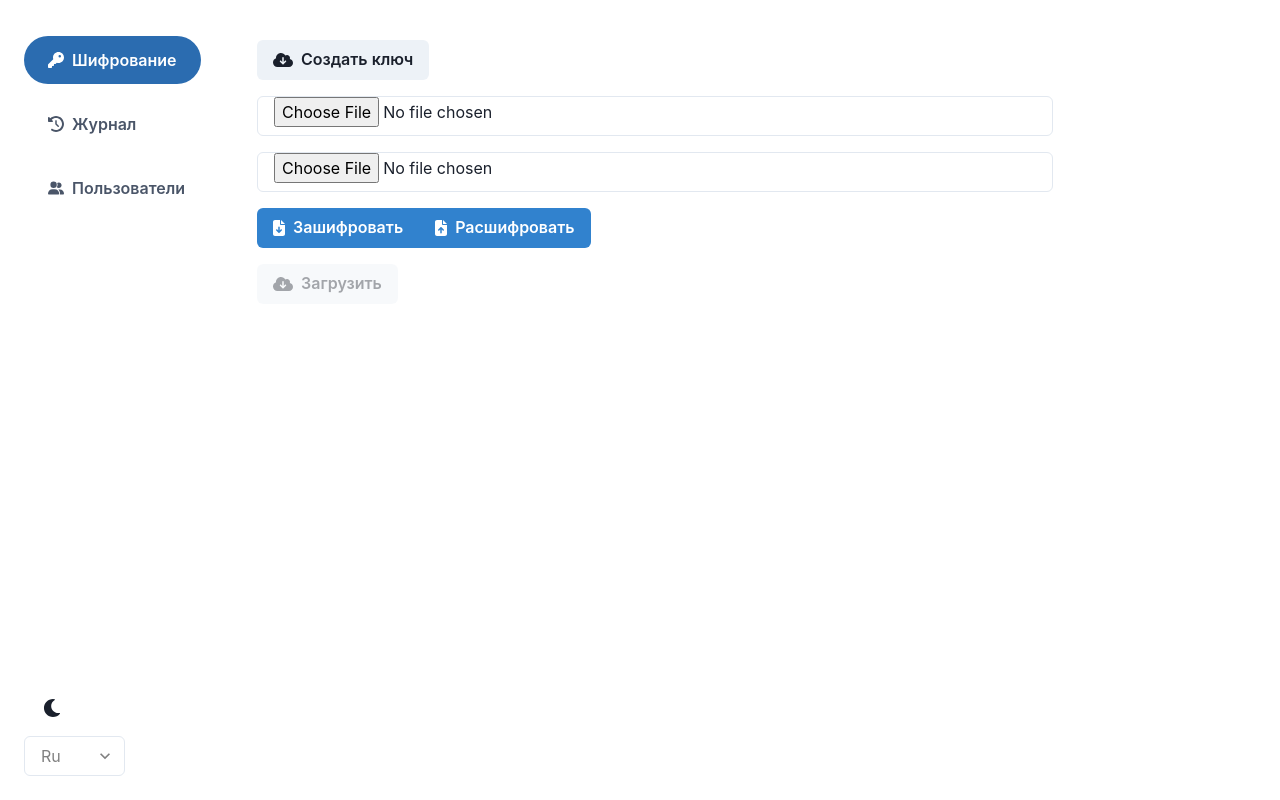
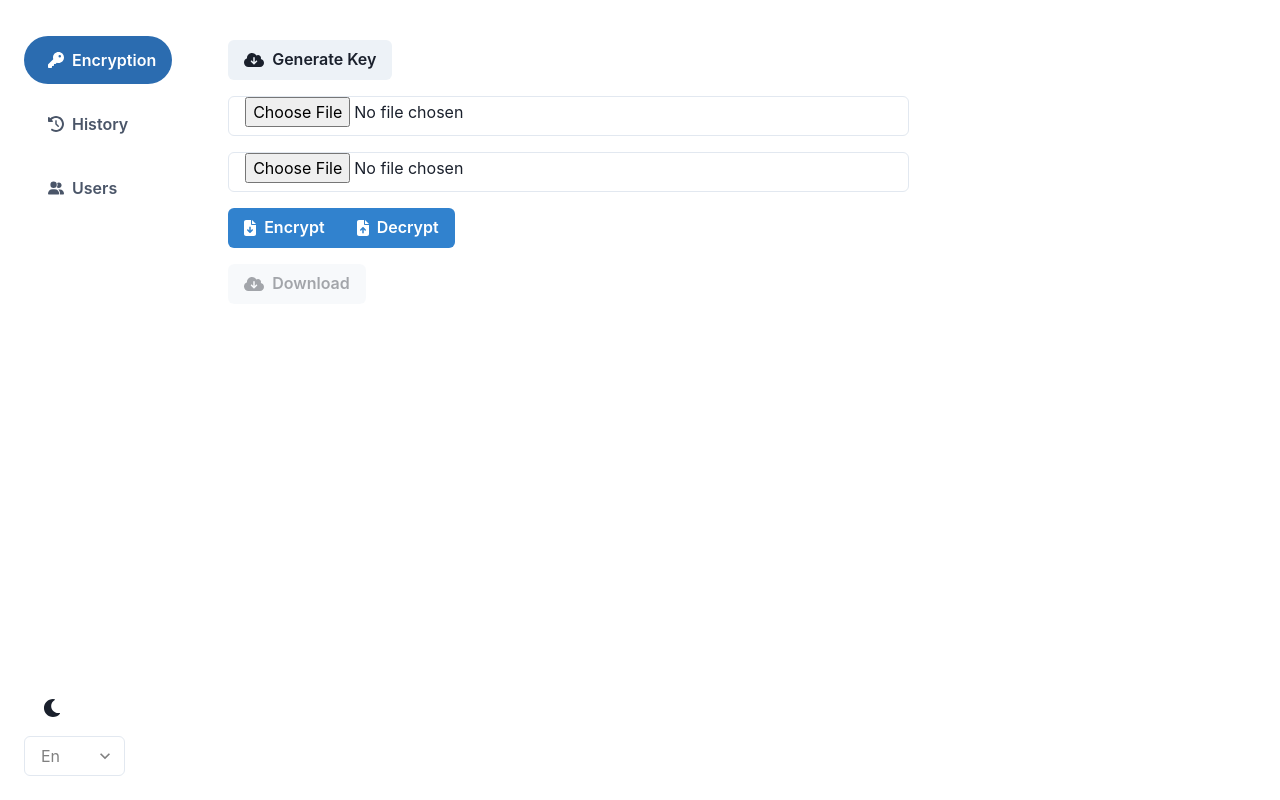
Before and after one commit to noisyboy25/crypto-web, a React (Create React App) app in the folder client/: page / in a window 1280 px wide. Built offline with nearby package versions, Linux system fonts and the light colour scheme.

Commit message:
Enable browser language detection

```diff
--- a/client/src/components/App.tsx
+++ b/client/src/components/App.tsx
@@ -19,7 +19,6 @@ import {
   faUserGroup,
 } from '@fortawesome/free-solid-svg-icons';
 import { FontAwesomeIcon } from '@fortawesome/react-fontawesome';
-import { useEffect } from 'react';
 import { useTranslation } from 'react-i18next';
 import { ColorModeSwitcher } from './ColorModeSwitcher';
 import { UploadForm } from './UploadForm';
@@ -27,11 +26,7 @@ import '../i18n';
 import { LanguageSwitcher } from './LanguageSwitcher';
 
 export const App = () => {
-  const { t, i18n } = useTranslation();
-
-  useEffect(() => {
-    i18n.changeLanguage('ru');
-  }, [i18n]);
+  const { t } = useTranslation();
 
   return (
     <ChakraProvider theme={theme}>
```
